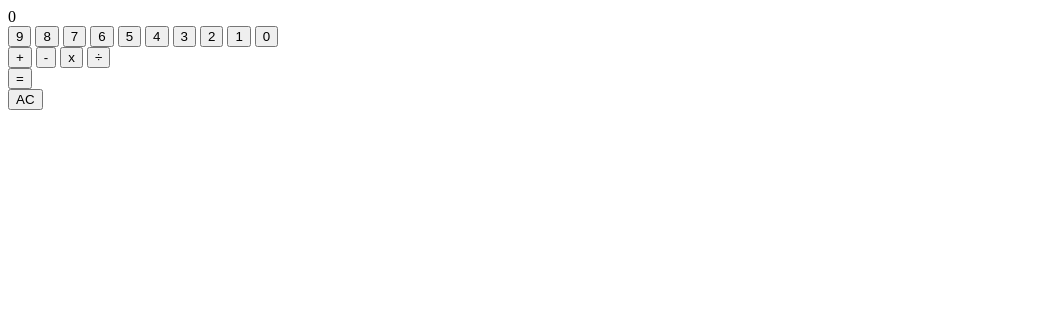
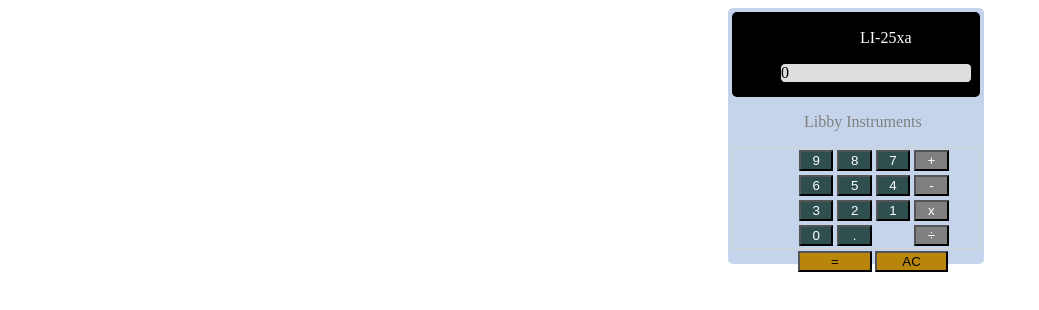
Before and after one commit to Obrandenburg/calculator, a plain HTML site: page index.html in a window 1280 px wide. Shown: the whole page, without its empty margins (0-1039 px from the left). Drawn offline with Linux system fonts and the light colour scheme.

Commit message:
Added some styles:
Added some CSS to style the calculator a bit.
Added a decimal (currently w/o function) for working with float point
numbers.

```diff
--- a/index.html
+++ b/index.html
@@ -9,20 +9,27 @@
 </head>
 <body>
     <div class="container">
-        <div class = 'display'>0</div>
+        <div class="topText">
+            <p id="model">LI-25xa</p>
+            <div class = 'display'>0</div>
+        </div>
+        <p id="maker">Libby Instruments</p>
         <div class = 'calculator'>
             <div class = 'numbers'>
-                <button value = '9'>9</button>
-                <button value = '8'>8</button>
-                <button value = '7'>7</button>
-                <button value = '6'>6</button>
-                <button value = '5'>5</button>
-                <button value = '4'>4</button>
-                <button value = '3'>3</button>
-                <button value = '2'>2</button>
-                <button value = '1'>1</button>
-                <button value = '0'>0</button>
+                <button value = '9' id="ni">9</button>
+                <button value = '8' id="ei">8</button>
+                <button value = '7' id="se">7</button>
+                <button value = '6' id="si">6</button>
+                <button value = '5' id="fi">5</button>
+                <button value = '4' id="fo">4</button>
+                <button value = '3' id="th">3</button>
+                <button value = '2' id="tw">2</button>
+                <button value = '1' id="on">1</button>
+                <button value = '0' id="ze">0</button>
+                <button value='.'  id="decimal">.</button>
             </div>
+
+
 
             <div class = 'maths'>
                 <button class = 'operators' id = 'add' value = '501'> + </button>
@@ -30,18 +37,21 @@
                 <button class = 'operators' id = 'multi' value = '503'> x </button>
                 <button class = 'operators' id = 'div' value = '504'> &#xF7 </button>
             </div>
+
+        </div>
+
+        <div class="special">
+            <div class = 'equals'>
+                <button id="equ">=</button>
+            </div>
+
+            <div class = 'clear'>
+                <button id="cle">AC</button>
+            </div>
         </div>
 
 
-        </div>
 
-        <div class = 'equals'>
-            <button>=</button>
-        </div>
-
-        <div class = 'clear'>
-            <button>AC</button>
-        </div>
     </div>
 
 </body>
--- a/stylesheet.css
+++ b/stylesheet.css
@@ -0,0 +1,98 @@
+*{
+    box-sizing: border-box;
+}
+.container{
+    margin-left:45em;
+    width: 20vw;
+    background-color: #C5D4EB;
+    padding: 0.25em;
+    border-radius: 5px;
+    height: 20vw;
+  }
+
+  button{
+    margin: 2px;
+
+  }
+
+  .topText{
+    background-color: black;
+    border-radius: 5px;
+    padding-bottom: 2px;
+    padding-top: 0.5px;
+  }
+  #model{
+    color: white;
+    margin-left: 8rem;
+  }
+
+  .display{
+    border: thin solid black;
+    background-color: #DEDEDE;
+    border-radius: 5px;
+    width: 15vw;
+    margin-left: 3rem;
+    margin-bottom: 0.75rem;
+    margin-top: 0.25rem;
+  }
+
+
+
+  #maker{
+    color: gray;
+    font: verdana;
+    margin-left: 4.5rem;
+  }
+
+  .numbers{
+    display: grid;
+    grid-template-columns: repeat(3, 2fr);
+    margin-left: 4rem;
+    width: 9vw;
+  }
+
+  .numbers button{
+    background-color: darkslategrey;
+    color: white;
+  }
+
+
+  #decimal.numbers{
+    grid-column: 2/4;
+    width: 6vw;
+  }
+
+  .maths{
+    display: flex;
+    flex-direction: column;
+    width: 3vw;
+  }
+
+  .maths button{
+    background-color: gray;
+    color:white;
+  }
+
+  .calculator{
+    display: flex;
+    border: thin solid lightgray;
+  }
+
+  .special{
+    display: grid;
+    grid-template-columns: 6vw 6vw;
+    width: 12vw;
+    margin-left: 4rem;
+  }
+
+  #equ{
+    display: block;
+    width: 5.75vw;
+    background-color: darkgoldenrod;
+  }
+
+  #cle{
+    display: block;
+    width: 5.75vw;
+    background-color: darkgoldenrod;
+  }
```
